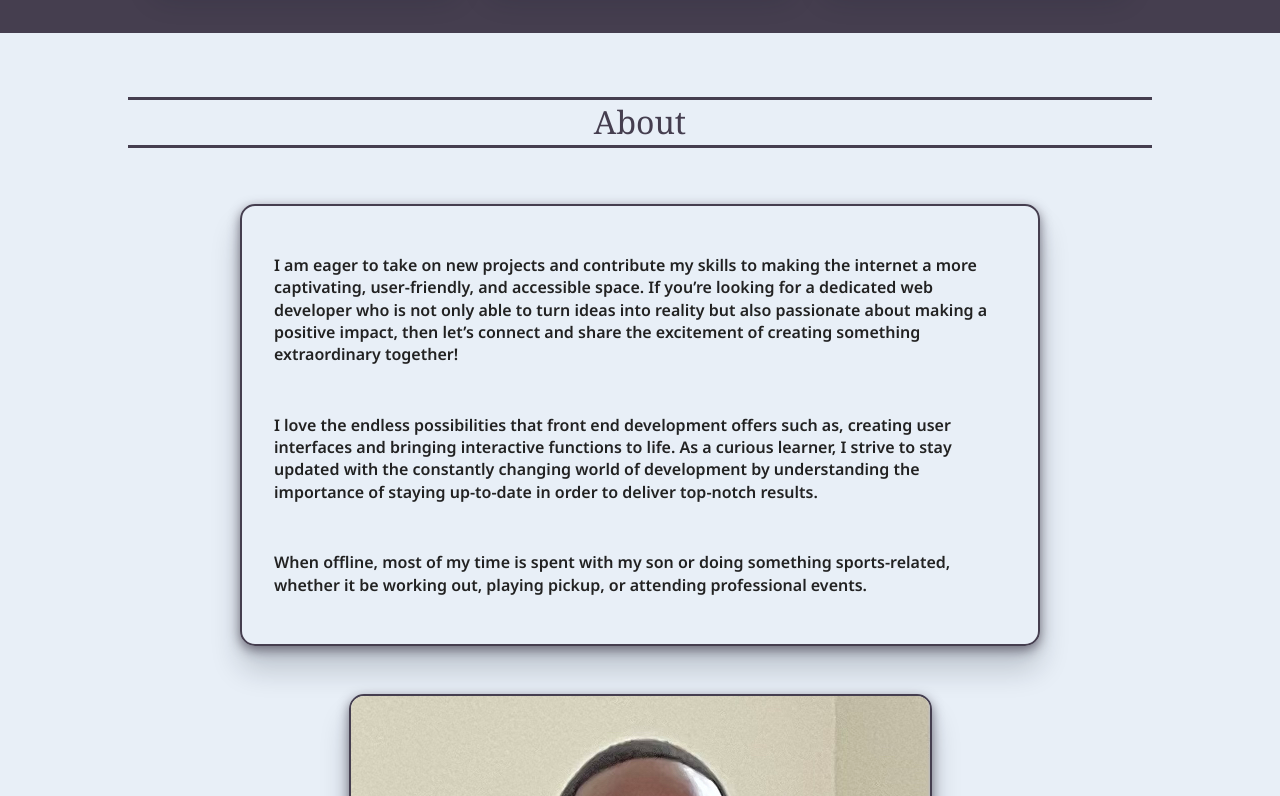
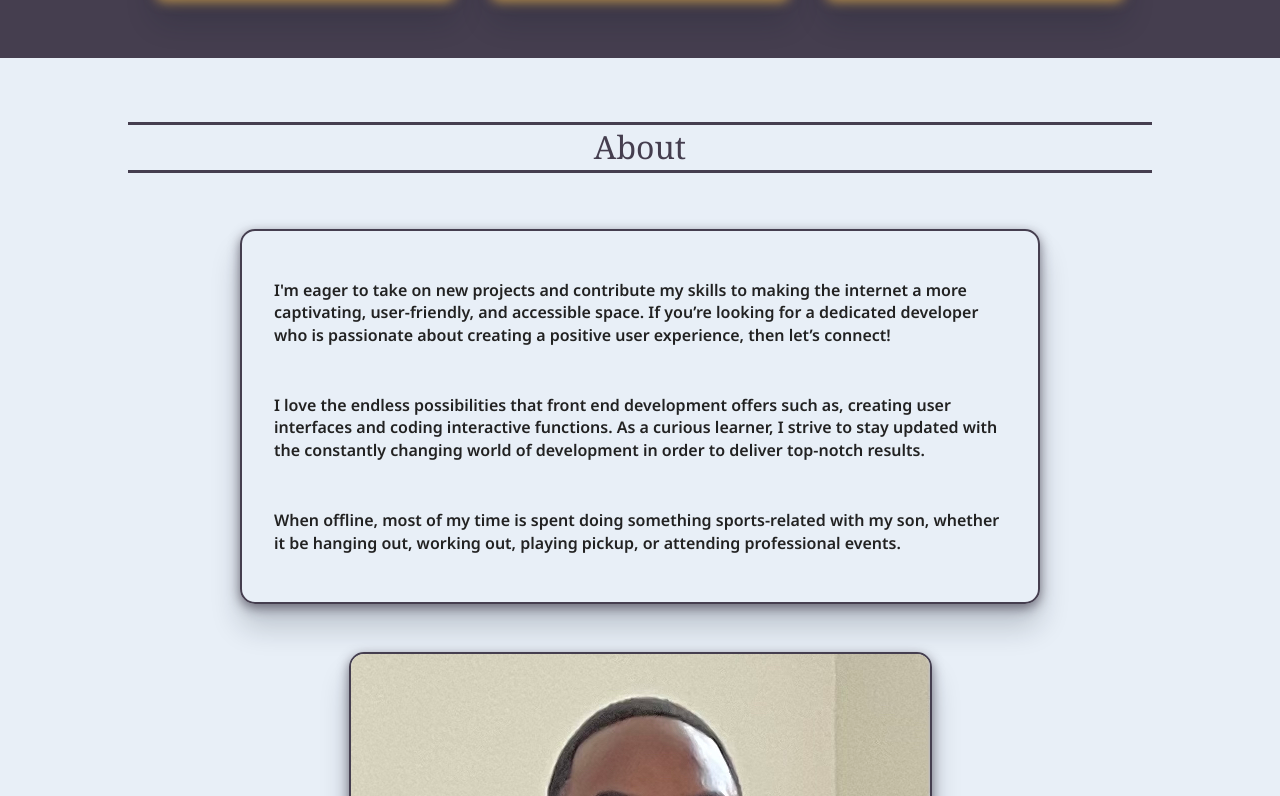
Before and after one commit to nstewart524/portfolio, a plain HTML site: page index.html in a window 1280 px wide. Shown: the part 1678-2474 px from the top of the page. Drawn offline with nearby package versions, Linux system fonts and the light colour scheme.

Commit message:
Message updates

```diff
--- a/index.html
+++ b/index.html
@@ -58,8 +58,8 @@
         <div class="hero-content-wrapper">
           <h1>Front End Developer</h1>
           <h3><span>Austin, TX</span></h3>
-          <p>Hey! I'm Nik. Armed with expertise in HTML, CSS, and JavaScript, I strive to create clean, efficient, and
-            accessible code that brings ideas to life.
+          <p>Hey I'm Nik, a Front End Developer building design visions into dynamic, interactive realities for clients
+            and businesses to revitalize sales and marketability.
           </p>
         </div>
       </section>
@@ -148,17 +148,15 @@
       <h2>About</h2>
       <div class="about-content-wrapper">
         <div class="about-text">
-          <p>I am eager to take on new projects and contribute my skills to making the internet a more captivating,
-            user-friendly, and accessible space. If you’re looking for a dedicated web developer who is not only able to
-            turn ideas into reality but also passionate about making a positive impact, then let’s connect and share the
-            excitement of creating something extraordinary together!</p>
+          <p>I'm eager to take on new projects and contribute my skills to making the internet a more captivating,
+            user-friendly, and accessible space. If you’re looking for a dedicated developer who is passionate about
+            creating a positive user experience, then let’s connect!</p>
           <p>I love the endless possibilities that front end development offers such as, creating user interfaces and
-            bringing interactive functions to life. As a curious learner, I strive to stay updated with the constantly
-            changing world of development by understanding the importance of staying up-to-date in order to deliver
-            top-notch results.
+            coding interactive functions. As a curious learner, I strive to stay updated with the constantly
+            changing world of development in order to deliver top-notch results.
           </p>
-          <p>When offline, most of my time is spent with my son or doing something sports-related, whether it be working
-            out, playing pickup, or attending professional events.</p>
+          <p>When offline, most of my time is spent doing something sports-related with my son, whether it be hanging
+            out, working out, playing pickup, or attending professional events.</p>
         </div>
         <figure>
           <img class="headshot" src="../portfolio/img/headshot-photo.jpg" alt="headshot">
```
